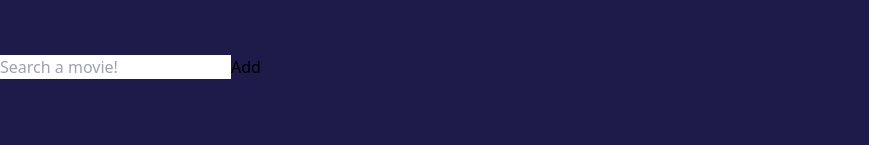
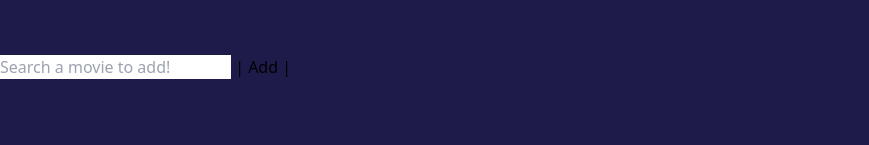
Before and after one commit to lexman02/infy, a React (Vite) app in the folder frontend/: page /favorites in a window 1280 px wide. Shown: the part 195-340 px from the top of the page, without its empty margins (0-869 px from the left). Built offline with nearby package versions, Linux system fonts and the light colour scheme.

Commit message:
(ESA-19) Doesn't connect to API and is very rough but it works as a bedrock. Can currently add any string to the list not just movies. Add and Remove both work. Will plan to update

```diff
--- a/frontend/src/pages/favorites.jsx
+++ b/frontend/src/pages/favorites.jsx
@@ -23,14 +23,16 @@ export default function Favorites() {
                 type="text"
                 value={inputValue}
                 onChange={(e) => setInputValue(e.target.value)}
-                placeholder="Search a movie!"
+                placeholder="Search a movie to add!"
             />
-            <button onClick={addMovie}>Add</button>
+            {" "}
+            <button onClick={addMovie}> | Add | </button>
             <ul>
                 {movies.map((movie, index) => (
                     <li key={index}>
                         {movie}
-                        <button onClick={() => removeMovie(index)}>Remove</button>
+                        {" "}
+                        <button onClick={() => removeMovie(index)}>| Remove</button>
                     </li>
                 ))}
             </ul>
```
